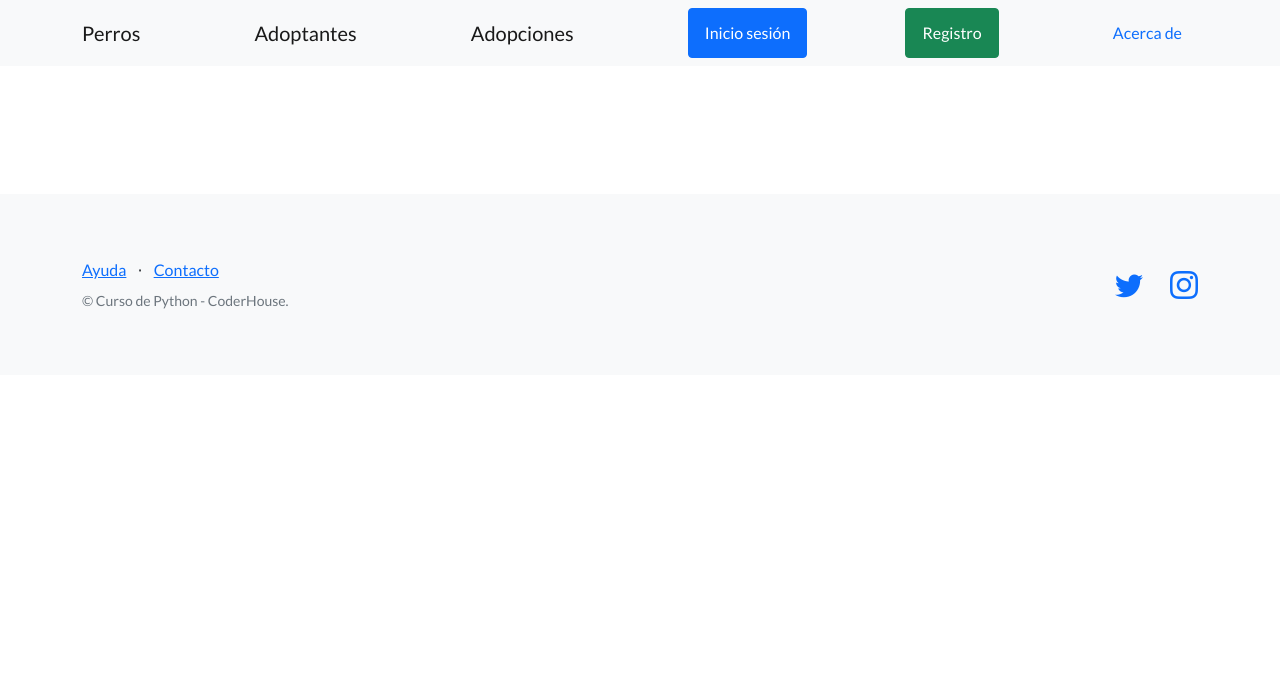
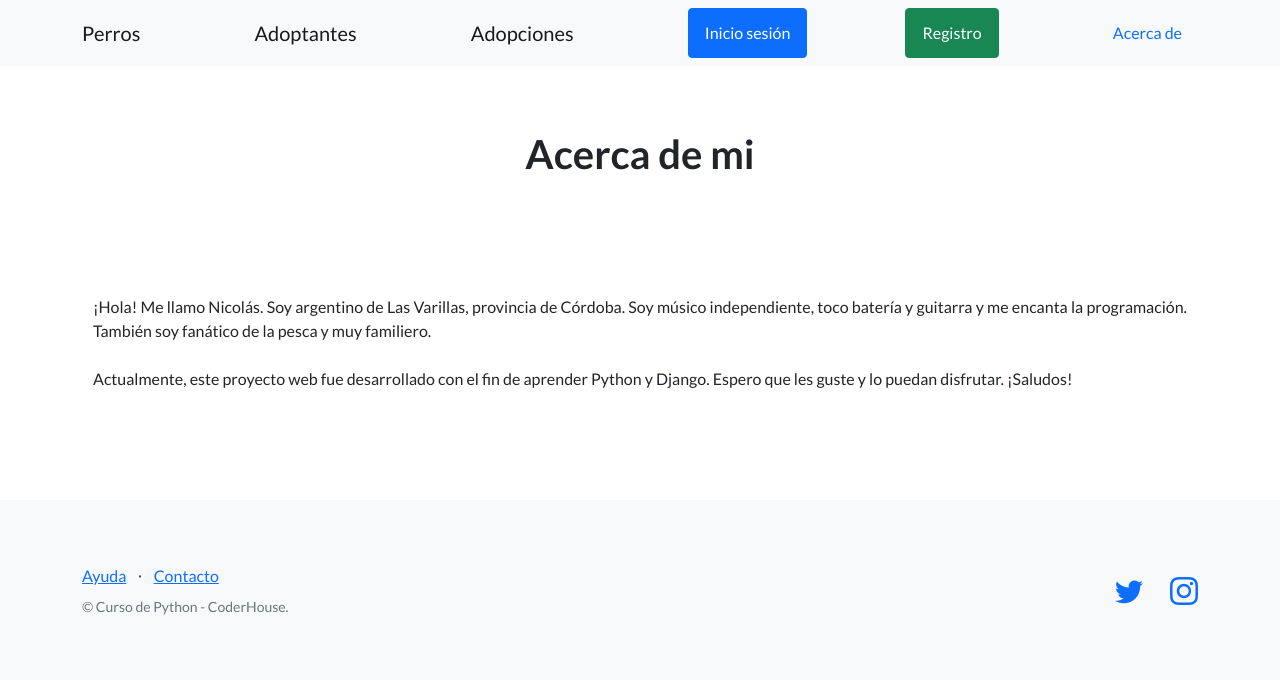
Before and after one commit to nicolasdelfino-123/Tercera-pre-entrega-DELFINO, a Django app: page /about/ in a window 1280 px wide. Shown: the top 680 px of the page. Run offline with Django 4.2, Linux system fonts and the light colour scheme; some libraries are stand-ins or nearby versions.

Commit message:
agregado acerca de

```diff
--- a/proyecto_perros/app_perros/templates/app_perros/about.html
+++ b/proyecto_perros/app_perros/templates/app_perros/about.html
@@ -1,21 +1,21 @@
 {% extends "app_perros/base.html" %}
 
-{% block main %}
+{% block contenido %}
 
-    {% load static %}
+
     <h1 style="width: 100%; text-align: center; margin: 0px 0px 72px 0px; font-weight: bold;">
         Acerca de mi
     </h1>
 
-    <div style=" display: flex; justify-content: space-around; width: 100%; align-items: center;">
+    <div style="display: flex; justify-content: space-around; width: 100%; align-items: center;">
 
-        <p style=" margin: 20px; text-align: justify; background-color: white; padding: 25px; border-radius: 10px;">
-            ¡Hola! Me llamo Nicolás. Soy Argentino de Las Varillas provincia de Córdoba. Soy músico independiente, toco batería y guitarra y me encanta la programación.
+        <p style="margin: 20px; text-align: justify; background-color: white; padding: 25px; border-radius: 10px;">
+            ¡Hola! Me llamo Nicolás. Soy argentino de Las Varillas, provincia de Córdoba. Soy músico independiente, toco batería y guitarra y me encanta la programación.
             También soy fanático de la pesca y muy familiero.
             <br/><br/>
-            Actualmente este proyecto web fue desarrollado con el fin de aprender Python y Django. Espero que les guste y lo puedan disfrutar. ¡Saludos!
+            Actualmente, este proyecto web fue desarrollado con el fin de aprender Python y Django. Espero que les guste y lo puedan disfrutar. ¡Saludos!
         </p>
 
     </div>
 
-{% endblock main %}
+{% endblock contenido %}
```
